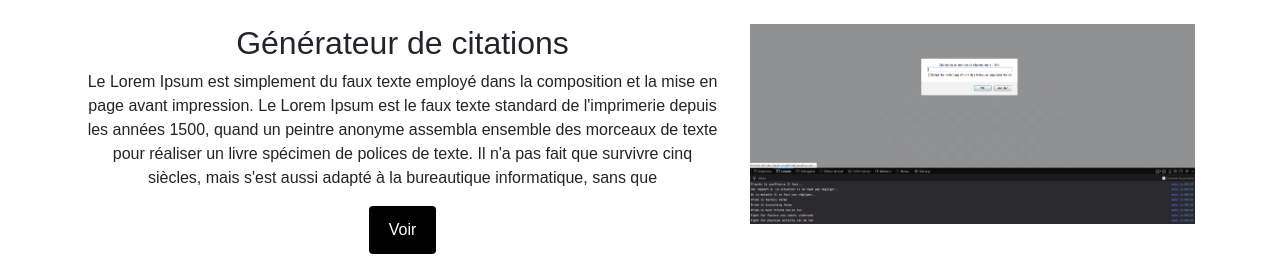
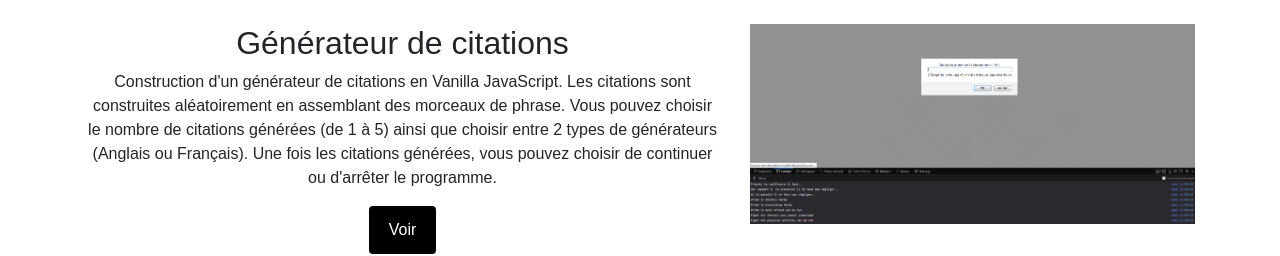
Before and after one commit to eddystruillou/mywebsite, a React (Create React App) app: page /projects in a window 1280 px wide. Shown: the part 1293-1549 px from the top of the page. Built offline with nearby package versions, Linux system fonts and the light colour scheme.

Commit message:
Description projet générateur de citations + supp class active d'un link

```diff
--- a/src/components/Navbar.jsx
+++ b/src/components/Navbar.jsx
@@ -11,7 +11,7 @@ class Navbar extends Component {
       </button>
       <div className="collapse navbar-collapse justify-content-md-center" id="navbarCollapse">
         <ul className="navbar-nav">
-          <li className="nav-item px-3 active">
+          <li className="nav-item px-3">
             <Link className="nav-link" to="/">Accueil <span className="sr-only">(current)</span></Link>
           </li>
           <li className="nav-item px-3">
--- a/src/pages/Projects.jsx
+++ b/src/pages/Projects.jsx
@@ -77,12 +77,11 @@ class Projects extends Component {
               <div className="col-7 pt-3">
                 <h2>Générateur de citations</h2>
                 <p>
-                Le Lorem Ipsum est simplement du faux texte employé dans la composition et la mise en page avant
-                impression.
-                Le Lorem Ipsum est le faux texte standard de l'imprimerie depuis les années 1500,
-                quand un peintre anonyme assembla ensemble des morceaux de texte pour réaliser un
-                livre spécimen de polices de texte. Il n'a pas fait que survivre cinq siècles,
-                mais s'est aussi adapté à la bureautique informatique, sans que
+                Construction d'un générateur de citations en Vanilla JavaScript. Les citations sont construites aléatoirement en
+                assemblant des morceaux de phrase.
+                Vous pouvez choisir le nombre de citations générées (de 1 à 5) ainsi que choisir entre 2 types de
+                générateurs (Anglais ou Français).
+                Une fois les citations générées, vous pouvez choisir de continuer ou d'arrêter le programme.
                 </p>
                 <a href="http://projet5.eddystruillou.com/"><button type="button" className="btn btn-dark">Voir</button></a>
               </div>
```
